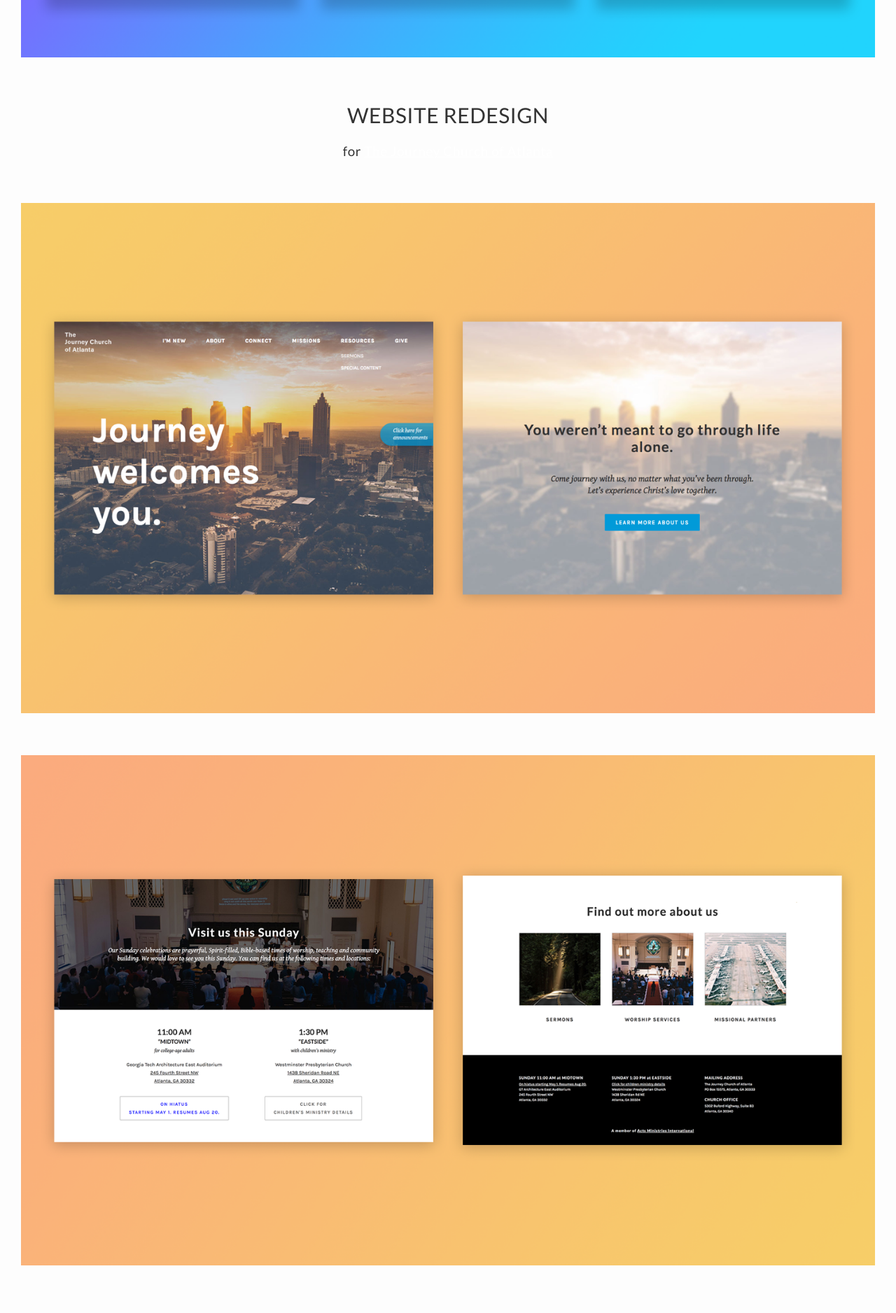
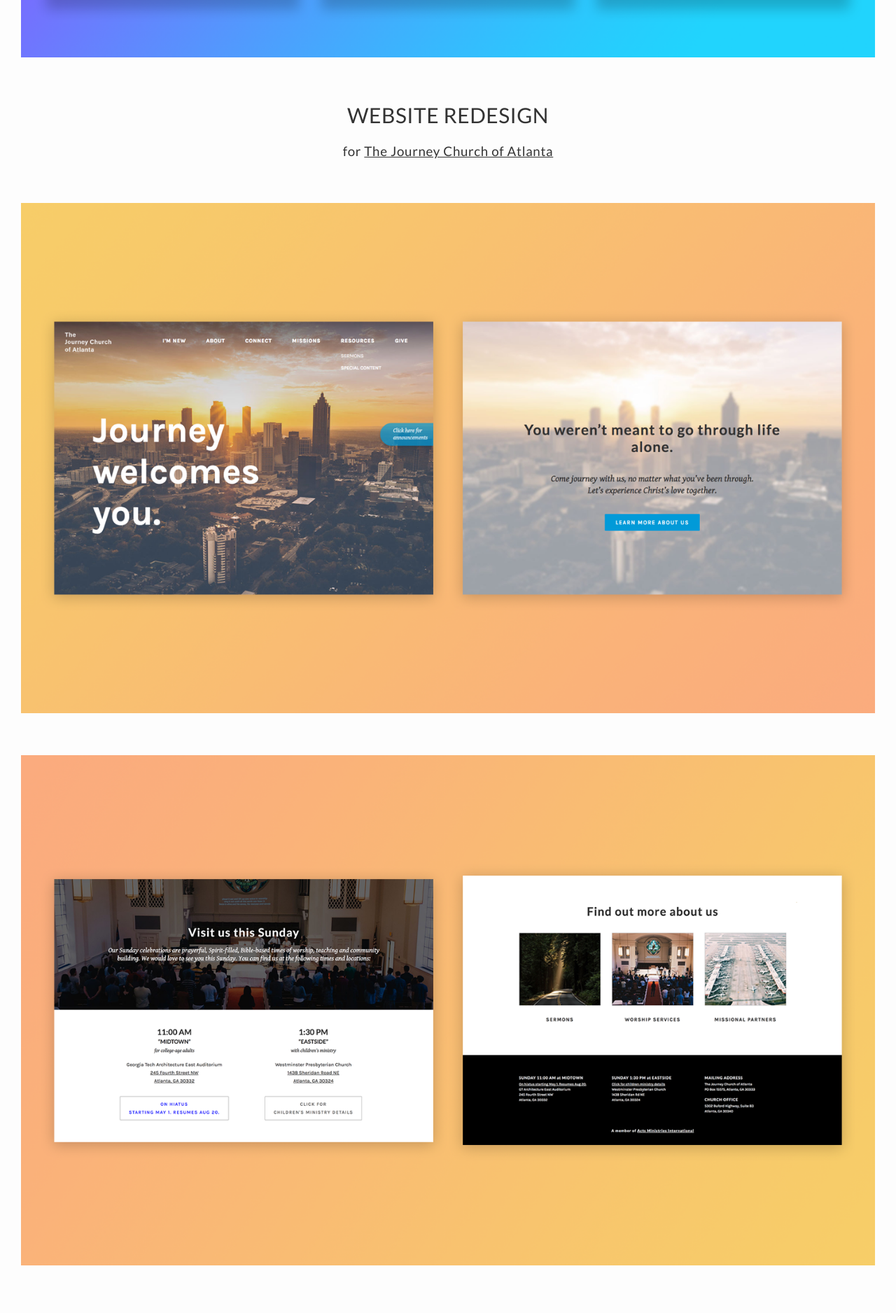
Before and after one commit to philcheng/philcheng.github.io, a Jekyll site: the page built from websitework.html, in a window 1280 px wide. Shown: the part 1918-3794 px from the top of the page at 70% size. Built offline with Jekyll 4.4.1, drawn with Linux system fonts in a browser that asks for light colours; nearby versions of some CDN libraries.

Commit message:
added links

```diff
--- a/_sass/_style.scss
+++ b/_sass/_style.scss
@@ -231,3 +231,8 @@
 	letter-spacing: 0.7px;
 	color: #333;
 }
+
+.work_subtitle a {
+	letter-spacing: 0.7px;
+	color: #333;
+}
```
Also changed, not shown: 2 other files.
